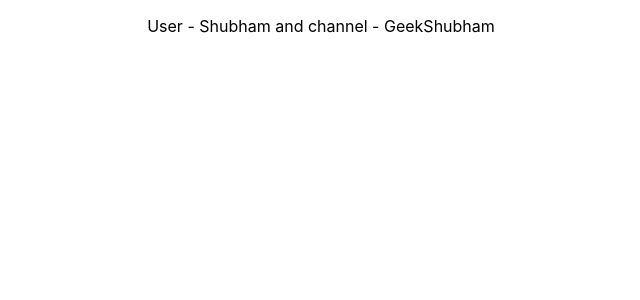
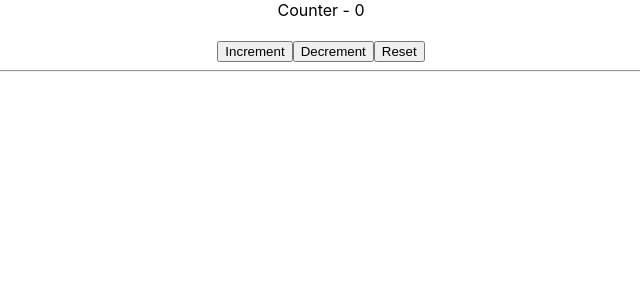
Before and after one commit to GeekShubhamRajput/react-hooks-exploration, a React (Create React App) app in the folder react-hooks-demo/: page / in a window 1280 px wide. Shown: the top 300 px of the page, without its empty margins (319-959 px from the left). Built offline with nearby package versions, Linux system fonts and the light colour scheme.

Commit message:
useReducer (simple state & action)

```diff
--- a/react-hooks-demo/src/App.js
+++ b/react-hooks-demo/src/App.js
@@ -12,6 +12,7 @@
 import { ComponentF } from './components/ComponentF'
 import { ContextHook } from './components/ContextHook'
 import ClassMouse from "./components/ClassMouse";
+import { ReducerCounter } from "./components/ReducerCounter"
 
 export const UserContext = React.createContext()
 export const ChannelContext = React.createContext()
@@ -19,21 +20,7 @@
 function App() {
   return (
     <div className="App">
-      {/* <ClassCounterOne />
-      <EffectHookCounter />
-      <EffectHookCounterOne />
-      <ClassMouse />
-      <EffectHookTwo />
-      <EffectWithCleanUp />
-      <EffectHookTimer />
-      <FetchPosts />
-      <FetchSinglePost />
-      <FetchSingleRecordOne /> */}
-      <UserContext.Provider value={'Shubham'} >
-        <ChannelContext.Provider value={'GeekShubham'}>
-          <ContextHook />
-        </ChannelContext.Provider>
-      </UserContext.Provider >
+      <ReducerCounter />
     </div>
   );
 }
--- /dev/null
+++ b/react-hooks-demo/src/components/ReducerCounter.js
@@ -0,0 +1,31 @@
+import { useReducer } from 'react'
+
+const initialState = 0;
+
+const reducer = (state, action) =>{
+  switch(action){
+    case 'increment':
+      return state + 1
+    case 'decrement':
+      return state - 1
+    case 'reset':
+      return initialState
+    default:
+      return state
+  }
+}
+
+export const ReducerCounter = () => {
+
+  const [count, dispatch] = useReducer(reducer, initialState)
+
+  return(
+    <div>
+      <div>Counter - {count}</div><br />
+      <button onClick={() => dispatch('increment')}>Increment</button>
+      <button onClick={() => dispatch('decrement')}>Decrement</button>
+      <button onClick={() => dispatch('reset')}>Reset</button>
+      <hr /><br />
+    </div>
+  )
+}
```
Also changed, not shown: 1 other file (tests, documents, lock files or other folders).
